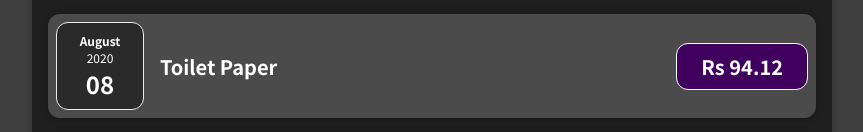
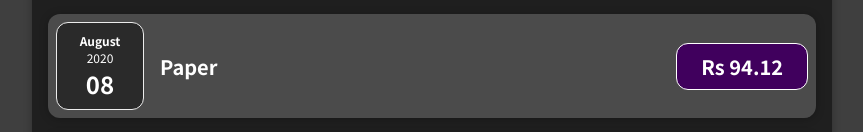
Before and after one commit to PoojaRamesh3/expense-tracker, a React (Create React App) app: page / in a window 1280 px wide. Shown: the part 430-562 px from the top of the page, without its empty margins (208-1071 px from the left). Built offline with nearby package versions, Linux system fonts and the light colour scheme.

Commit message:
Implementing Map function

```diff
--- a/src/App.jsx
+++ b/src/App.jsx
@@ -5,7 +5,7 @@ import { useState } from "react";
 const DUMMY_EXPENSES = [
   {
     id: "e1",
-    title: "Toilet Paper",
+    title: "Paper",
     amount: 94.12,
     date: new Date(2020, 7, 14),
   },
```
